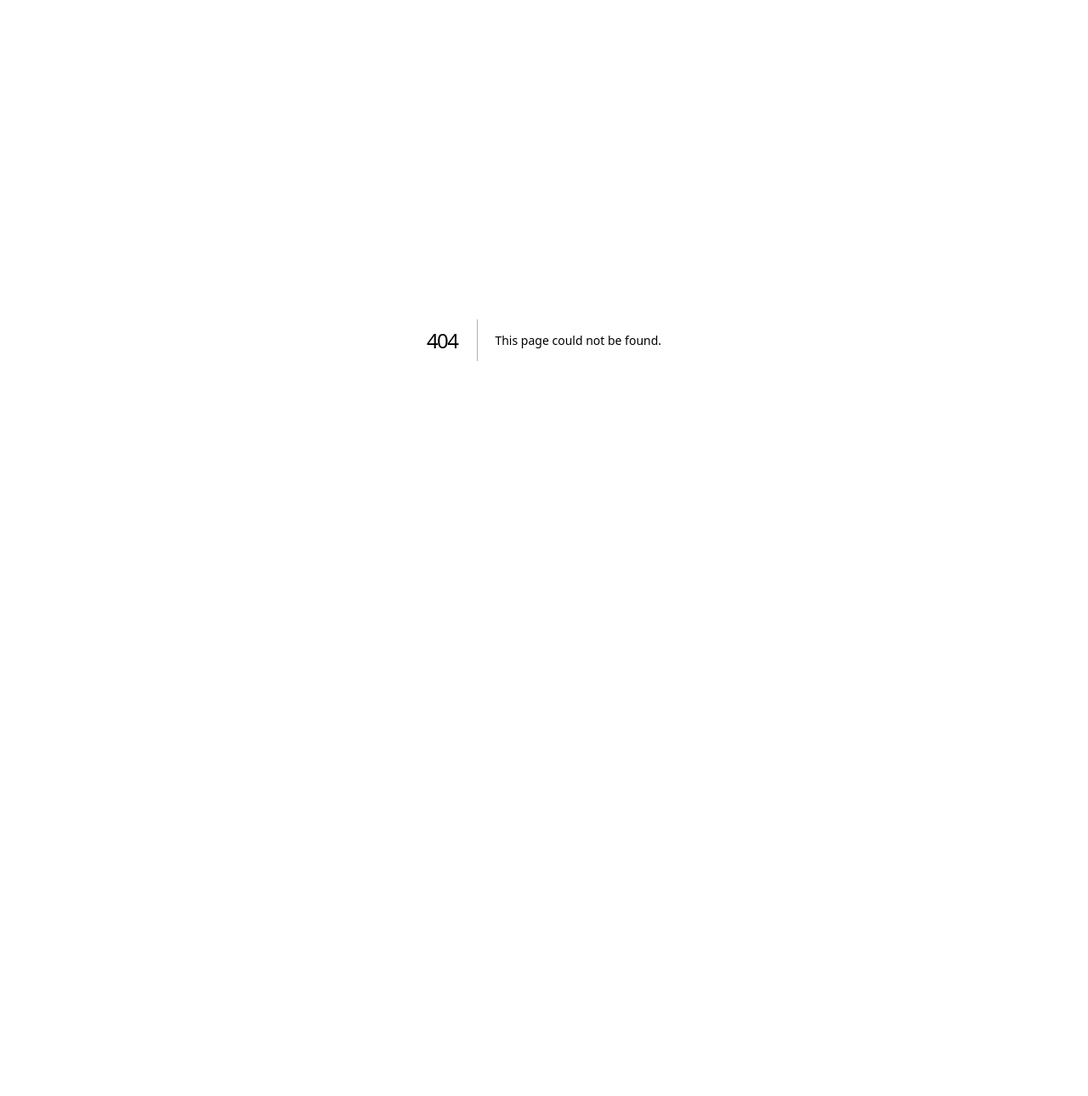
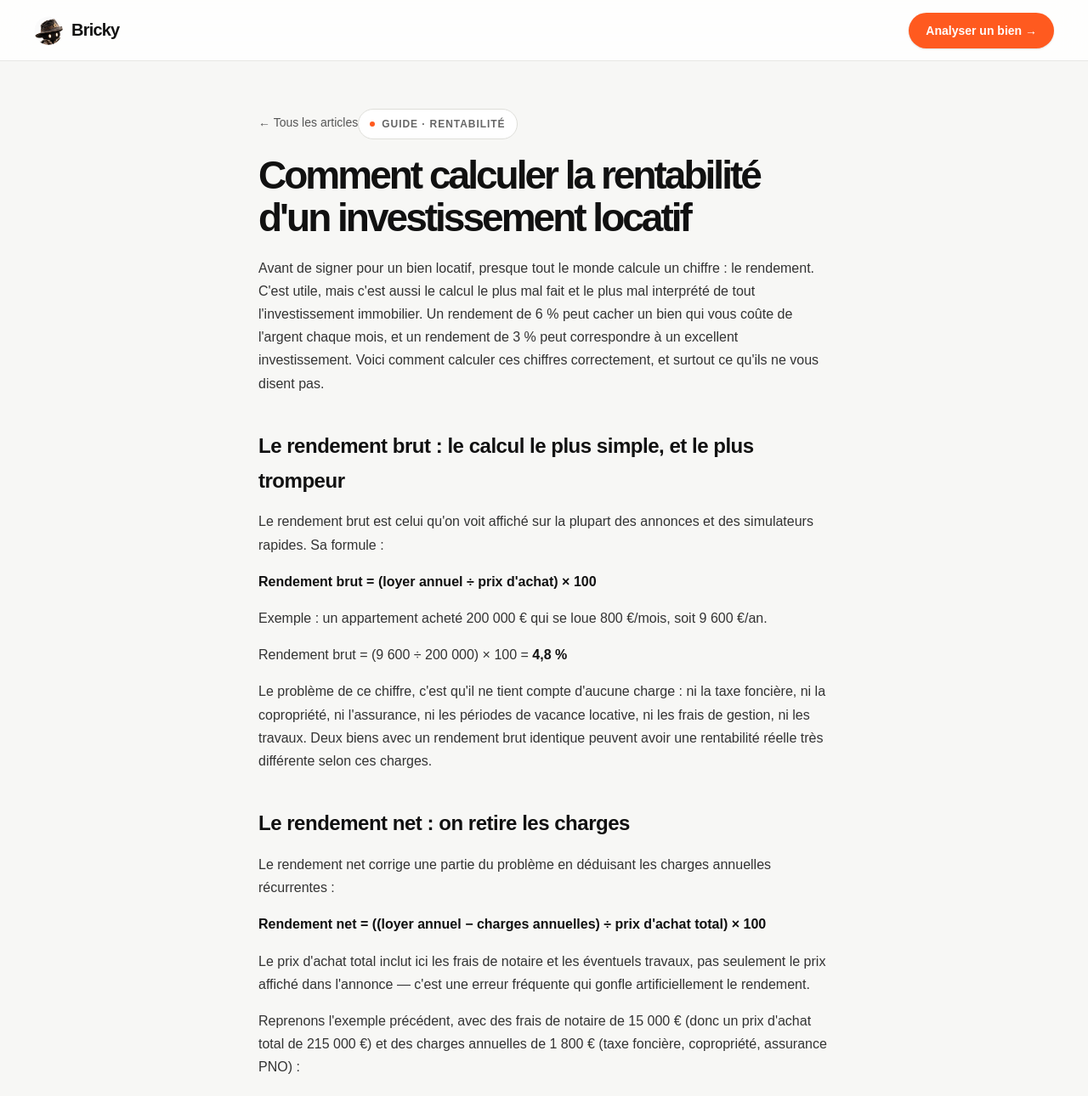
Before and after one commit to dreamsbuilding3-afk/BRICKY.AI, a Next.js app: page /blog/calcul-rentabilite-locative in a window 1280 px wide. Before the commit this address had no page. Shown: the top 1290 px of the page at 85% size. Before the commit the page ends 800 px from the top, so only its background shows below. Built offline with nearby package versions, Linux system fonts and the light colour scheme.

Commit message:
Create page.tsx

```diff
--- /dev/null
+++ b/app/blog/calcul-rentabilite-locative/page.tsx
@@ -0,0 +1,69 @@
+import type { Metadata } from "next";
+import Link from "next/link";
+
+export const metadata: Metadata = {
+  title: "Comment calculer la rentabilité d'un investissement locatif — Bricky",
+  description: "Rendement brut, rendement net, et pourquoi ces deux chiffres seuls ne suffisent pas à savoir si un bien est un bon investissement. Formules et exemple concret.",
+};
+
+export default function Article() {
+  return (
+    <main className="page">
+      <nav className="nav">
+        <Link href="/" className="brand">
+          <img src="/mascot-avatar-round.png" alt="" className="brand-avatar" />
+          <span>Bricky</span>
+        </Link>
+        <Link href="/analyze" className="nav-cta">Analyser un bien →</Link>
+      </nav>
+      <article className="blog-article">
+        <Link href="/blog" className="blog-back">← Tous les articles</Link>
+        <span className="eyebrow">Guide · Rentabilité</span>
+        <h1>Comment calculer la rentabilité d'un investissement locatif</h1>
+
+        <p>Avant de signer pour un bien locatif, presque tout le monde calcule un chiffre : le rendement. C'est utile, mais c'est aussi le calcul le plus mal fait et le plus mal interprété de tout l'investissement immobilier. Un rendement de 6 % peut cacher un bien qui vous coûte de l'argent chaque mois, et un rendement de 3 % peut correspondre à un excellent investissement. Voici comment calculer ces chiffres correctement, et surtout ce qu'ils ne vous disent pas.</p>
+
+        <h2>Le rendement brut : le calcul le plus simple, et le plus trompeur</h2>
+        <p>Le rendement brut est celui qu'on voit affiché sur la plupart des annonces et des simulateurs rapides. Sa formule :</p>
+        <p><strong>Rendement brut = (loyer annuel ÷ prix d'achat) × 100</strong></p>
+        <p>Exemple : un appartement acheté 200 000 € qui se loue 800 €/mois, soit 9 600 €/an.</p>
+        <p>Rendement brut = (9 600 ÷ 200 000) × 100 = <strong>4,8 %</strong></p>
+        <p>Le problème de ce chiffre, c'est qu'il ne tient compte d'aucune charge : ni la taxe foncière, ni la copropriété, ni l'assurance, ni les périodes de vacance locative, ni les frais de gestion, ni les travaux. Deux biens avec un rendement brut identique peuvent avoir une rentabilité réelle très différente selon ces charges.</p>
+
+        <h2>Le rendement net : on retire les charges</h2>
+        <p>Le rendement net corrige une partie du problème en déduisant les charges annuelles récurrentes :</p>
+        <p><strong>Rendement net = ((loyer annuel − charges annuelles) ÷ prix d'achat total) × 100</strong></p>
+        <p>Le prix d'achat total inclut ici les frais de notaire et les éventuels travaux, pas seulement le prix affiché dans l'annonce — c'est une erreur fréquente qui gonfle artificiellement le rendement.</p>
+        <p>Reprenons l'exemple précédent, avec des frais de notaire de 15 000 € (donc un prix d'achat total de 215 000 €) et des charges annuelles de 1 800 € (taxe foncière, copropriété, assurance PNO) :</p>
+        <p>Rendement net = ((9 600 − 1 800) ÷ 215 000) × 100 = <strong>3,6 %</strong></p>
+        <p>On passe de 4,8 % à 3,6 % rien qu'en intégrant les frais d'acquisition et les charges courantes — sans même parler de fiscalité ou de crédit.</p>
+
+        <h2>Le rendement net-net : après impôts</h2>
+        <p>Selon votre régime fiscal (micro-foncier, réel, LMNP...), l'imposition sur les loyers perçus peut réduire encore ce chiffre de façon significative, parfois de plusieurs points. C'est un calcul propre à votre situation personnelle (tranche marginale d'imposition, régime choisi), donc il ne peut pas être généralisé dans un article, mais c'est la dernière étape avant d'avoir un chiffre vraiment comparable entre deux biens.</p>
+
+        <h2>Ce que le rendement ne vous dit jamais : l'argent qui sort réellement de votre poche</h2>
+        <p>Voici le point le plus important de cet article : le rendement, même net, ne dit rien sur votre trésorerie mensuelle réelle si vous financez le bien à crédit. Un bien avec un excellent rendement net peut très bien vous coûter 150 € de votre poche chaque mois une fois la mensualité de prêt payée — et un bien avec un rendement plus modeste peut s'autofinancer complètement, voire vous rapporter du cash chaque mois.</p>
+        <p>C'est ce deuxième calcul — le cash-flow — qui détermine si vous pouvez tenir l'investissement dans la durée sans puiser dans votre épargne. On le détaille dans l'article suivant : <Link href="/blog/cash-flow-immobilier-negatif-positif">Cash-flow immobilier : pourquoi c'est plus important que le rendement</Link>.</p>
+
+        <h2>Récapitulatif</h2>
+        <table>
+          <thead>
+            <tr><th>Indicateur</th><th>Ce qu'il inclut</th><th>Utilité</th></tr>
+          </thead>
+          <tbody>
+            <tr><td>Rendement brut</td><td>Loyer ÷ prix d'achat</td><td>Comparaison rapide entre annonces, rien de plus</td></tr>
+            <tr><td>Rendement net</td><td>+ charges, frais de notaire, travaux</td><td>Comparaison sérieuse entre biens</td></tr>
+            <tr><td>Rendement net-net</td><td>+ fiscalité personnelle</td><td>Chiffre le plus proche de la réalité</td></tr>
+            <tr><td>Cash-flow</td><td>+ crédit, vacance locative, gestion</td><td>Dit si le bien s'autofinance vraiment</td></tr>
+          </tbody>
+        </table>
+
+        <div className="blog-cta">
+          <h3>Envie de ne plus faire ces calculs à la main ?</h3>
+          <p>Bricky calcule automatiquement le rendement, le cash-flow et les risques d'un bien à partir de son adresse et de son prix.</p>
+          <Link href="/analyze" className="primary-button" style={{ display: "inline-flex", width: "auto", padding: "0 28px", textDecoration: "none", alignItems: "center", justifyContent: "center", minHeight: 50 }}>Analyser un bien gratuitement →</Link>
+        </div>
+      </article>
+    </main>
+  );
+}
```
